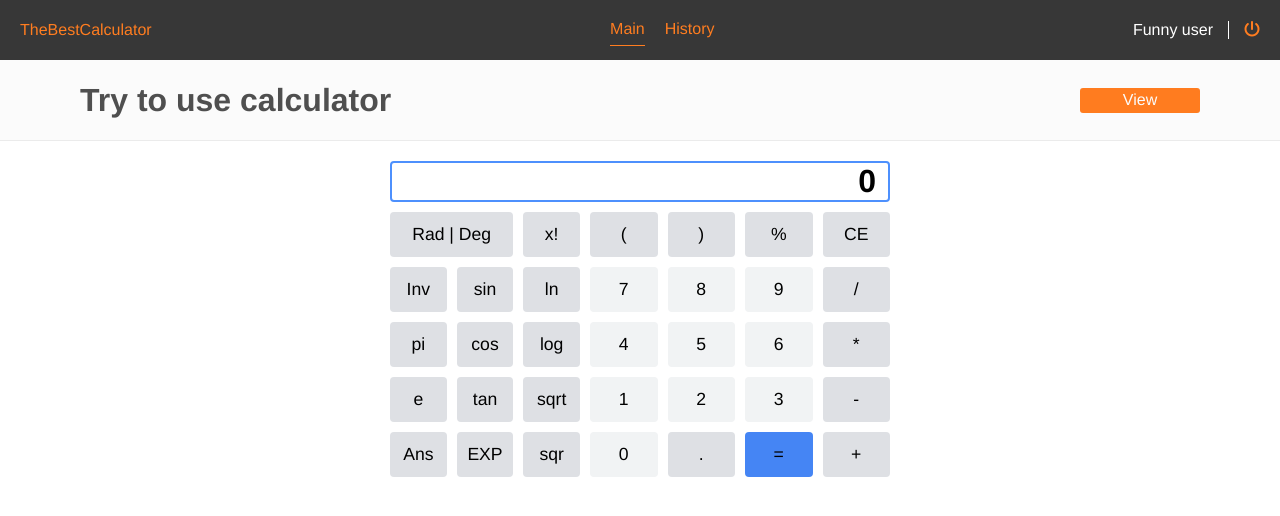
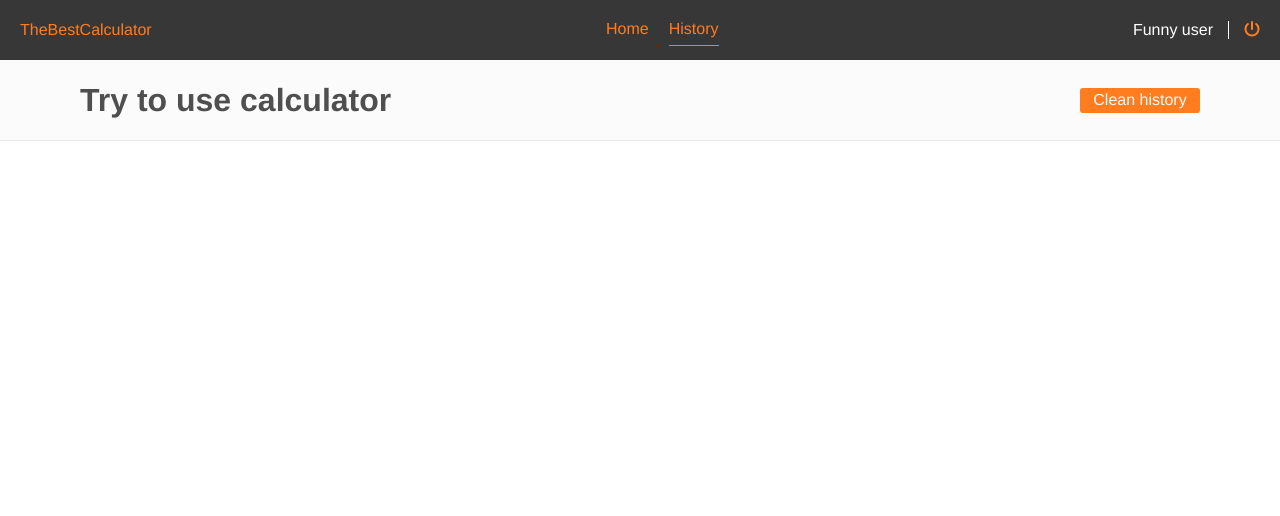
Before and after one commit to skiffua/vueCalculator, a Vue app: page /history in a window 1280 px wide. Shown: the top 516 px of the page. Built offline with nearby package versions, Linux system fonts and the light colour scheme.

Commit message:
Feature: routing

```diff
--- a/package.json
+++ b/package.json
@@ -10,7 +10,9 @@
   "dependencies": {
     "core-js": "^2.6.5",
     "normalize.css": "^8.0.1",
-    "vue": "^2.6.10"
+    "vue": "^2.6.10",
+    "vue-router": "^3.1.3",
+    "vuex": "^3.1.1"
   },
   "devDependencies": {
     "@vue/cli-plugin-babel": "^3.12.0",
--- a/src/App.vue
+++ b/src/App.vue
@@ -1,30 +1,17 @@
 <template>
-  <div id="app">
-    <Header />
-    <Calculator />
-  </div>
+   <router-view></router-view>
 </template>
 
 <script>
-  import Header from "./components/Header";
-  import Calculator from './components/Calculator';
 
-  export default {
-    name: "app",
-    components: {
-      Header,
-      Calculator,
-    },
-  };
+export default {
+  name: "app",
+};
+
 </script>
 
-<style>
-  @import '~normalize.css/normalize.css';
+<style lang="scss">
 
-  #app {
-    font-family: "Avenir", Helvetica, Arial, sans-serif;
-    -webkit-font-smoothing: antialiased;
-    -moz-osx-font-smoothing: grayscale;
-  }
+    @import './assets/app';
 
 </style>
--- /dev/null
+++ b/src/assets/app.scss
@@ -0,0 +1,37 @@
+@import '~normalize.css';
+@import '../assets/variables';
+
+body {
+  font-family: "Avenir", Helvetica, Arial, sans-serif;
+  -webkit-font-smoothing: antialiased;
+  -moz-osx-font-smoothing: grayscale;
+}
+
+ul {
+  list-style-type: none;
+}
+
+.environment-block {
+  display: flex;
+  justify-content: space-between;
+  align-items: center;
+  height: 80px;
+  margin-top: 60px;
+  padding: 0 $environment-block-padding-big-screen;
+  border-bottom: 1px solid #ebebeb;
+  color: #4f4f4f;
+  background-color: #fbfbfb;
+
+  @media screen and (max-width: 620px) {
+    padding: 0 $environment-block-padding-small-screen;
+  }
+
+  .change-calc-view {
+    width: 120px;
+    height: 25px;
+    border: none;
+    border-radius: 3px;
+    color: #fbfbfb;
+    background-color: #ff7c1f;
+  }
+}
--- a/src/components/Calculator.vue
+++ b/src/components/Calculator.vue
@@ -2,7 +2,6 @@
     <div>
         <div class="environment-block">
             <h1>Try to use calculator</h1>
-            <button class="change-calc-view">View</button>
         </div>
 
         <div class="calculator">
@@ -49,13 +48,13 @@
                     <button class="btn-grey" value="+" @click="onOperationClick('+')">+</button>
                 </div>
             </div>
-            <p v-for="(operation, index) in history" v-bind:key="index">{{ operation }}</p>
         </div>
     </div>
 </template>
 
 <script>
     export default {
+
         data() {
             return {
                 calc_screen: '',
@@ -64,12 +63,15 @@
                 second_argument: '',
                 lastSecond_argument: '',
                 operation: '',
-                lastOperation: '',
-                history: []
+                lastOperation: ''
             }
         },
 
         methods: {
+            pushOperationInState(operation, result) {
+                this.$store.commit('pushOperationToHistory', { operation, result })
+            },
+
             onClearScreen() {
                 this.calc_screen = '';
                 this.first_argument = '';
@@ -81,7 +83,6 @@
             },
 
             onDigitClick(digit) {
-
                 if (this.error) {
                     this.onClearScreen();
                 }
@@ -101,7 +102,6 @@
             },
 
             onDotClick() {
-
                 if (!this.operation) {
                     this.first_argument = this.addDot(this.first_argument);
                 } else {
@@ -112,22 +112,21 @@
             },
 
             addDot(argument) {
-
                 argument = argument || '0';
                 argument += argument.indexOf('.') !== -1 ? '' : '.';
+
                 return argument;
             },
 
             onOperationClick(operation) {
-
                 if (!this.first_argument) {
                     this.first_argument = '0';
                 }
 
-                this.first_argument = this.deleteDotIfNoDigitAfter(this.first_argument)
+                this.first_argument = this.deleteDotIfNoDigitAfter(this.first_argument);
 
                 if (this.second_argument) {
-                    this.second_argument = this.deleteDotIfNoDigitAfter(this.second_argument)
+                    this.second_argument = this.deleteDotIfNoDigitAfter(this.second_argument);
                     this.onGetResult();
                 }
 
@@ -136,7 +135,6 @@
             },
 
             deleteDotIfNoDigitAfter(argument) {
-
                 if (argument.indexOf('.') === (argument.length - 1)) {
                     return argument.slice(0, argument.length - 1)
                 } else {
@@ -145,16 +143,6 @@
             },
 
             onGetResult() {
-
-                try {
-                    if (!this.first_argument || (!this.first_argument && !this.second_argument)) {
-                        return;
-                    }
-
-                    if (!this.operation && !this.lastOperation) {
-                        return;
-                    }
-
                 if (this.first_argument && !this.operation && !this.second_argument && this.lastOperation) {
                     this.operation = this.lastOperation;
                     this.second_argument = this.lastSecond_argument;
@@ -164,33 +152,52 @@
                     this.second_argument = this.first_argument;
                 }
 
-                    if (this.second_argument === '0' && this.operation === '/') {
-                        throw new Error('Can not divide by zero');
-                    }
-
                 if (this.second_argument) {
                     this.second_argument = this.deleteDotIfNoDigitAfter(this.second_argument)
                 }
 
+
+                const valid = this.validate();
+
+                if (valid === true) {
                     this.result();
 
                     const result = eval(this.calc_screen).toString();
-                    this.history.push(this.calc_screen + '=' + result);
+
                     this.first_argument = result;
                     this.lastSecond_argument = this.second_argument;
                     this.second_argument = '';
-
                     this.lastOperation = this.operation;
                     this.operation = '';
 
+                    this.pushOperationInState(this.calc_screen, result);
+
                     this.result();
-                } catch (e) {
-                    this.error = e.message;
+                } else {
+                    if (valid) {
+                        this.error = valid;
+                    }
                 }
             },
 
             result() {
                 this.calc_screen = this.first_argument + this.operation + this.second_argument;
+            },
+
+            validate() {
+                if (!this.first_argument || (!this.first_argument && !this.second_argument)) {
+                    return false;
+                }
+
+                if (!this.operation && !this.lastOperation) {
+                    return false;
+                }
+
+                if (this.second_argument === '0' && this.operation === '/') {
+                    return 'Can not divide by zero';
+                }
+
+                return true;
             }
         }
     }
@@ -198,32 +205,6 @@
 
 <style scoped lang="scss">
     @import '../assets/variables';
-
-
-    .environment-block {
-        display: flex;
-        justify-content: space-between;
-        align-items: center;
-        height: 80px;
-        margin-top: 60px;
-        padding: 0 $environment-block-padding-big-screen;
-        border-bottom: 1px solid #ebebeb;
-        color: #4f4f4f;
-        background-color: #fbfbfb;
-
-        @media screen and (max-width: 620px) {
-            padding: 0 $environment-block-padding-small-screen;
-        }
-
-        .change-calc-view {
-            width: 120px;
-            height: 25px;
-            border: none;
-            border-radius: 3px;
-            color: #fbfbfb;
-            background-color: #ff7c1f;
-        }
-    }
 
     .calculator {
         max-width: 500px;
--- a/src/components/Header.vue
+++ b/src/components/Header.vue
@@ -4,10 +4,9 @@
     <div class="menu-block">
       <ul class="menu">
         <li>
-          <a class="active-link" href="#" >Main</a>
-        </li>
+          <router-link to="/" active-class="active-link" exact>Home</router-link>
         <li>
-          <a href="#">History</a>
+          <router-link to="/history" active-class="active-link">History</router-link>
         </li>
       </ul>
     </div>
--- /dev/null
+++ b/src/pages/History.vue
@@ -0,0 +1,66 @@
+<template>
+    <div>
+        <Header/>
+        <div class="environment-block">
+            <h1>Try to use calculator</h1>
+            <button class="change-calc-view" @click="onCleanHistory()">Clean history</button>
+        </div>
+        <ul class="historyOperations">
+            <li v-for="({ operation, result }, index) in historyList" v-bind:key="index">
+                <div class="expression">{{ operation }}</div><div class="equalSymbol">=</div><div class="expression">{{ result }}</div>
+            </li>
+        </ul>
+    </div>
+</template>
+
+<script>
+
+    import Header from '../components/Header'
+
+    export default {
+
+        name: "History",
+
+        components: {
+            Header,
+        },
+
+        computed: {
+            historyList(){
+              return this.$store.state.history
+            }
+        },
+
+        methods: {
+            onCleanHistory(){
+                this.$store.commit('cleanHistory')
+            }
+        }
+    }
+
+</script>
+
+<style lang="scss">
+
+    .historyOperations {
+
+        & .expression, .equalSymbol {
+            display: inline-block;
+            padding: 5px 10px;
+            margin: 5px;
+            font-size: 2em;
+        }
+
+        & .expression {
+            border: 2px solid #dfe1e5;
+            border-radius: 3px;
+            color: #007ce3;
+        }
+
+        & .equalSymbol {
+            color: #dfe1e5;
+        }
+
+    }
+
+</style>
--- /dev/null
+++ b/src/pages/Home.vue
@@ -0,0 +1,28 @@
+<template>
+    <div>
+        <Header />
+        <Calculator />
+    </div>
+</template>
+
+<script>
+
+    import Header from '../components/Header'
+    import Calculator from '../components/Calculator'
+
+    export default {
+
+        name: "Home",
+
+        components: {
+            Header,
+            Calculator
+        }
+
+    }
+
+</script>
+
+<style scoped>
+
+</style>
--- /dev/null
+++ b/src/routes.js
@@ -0,0 +1,22 @@
+import VueRouter from "vue-router"
+import Home from './pages/Home'
+import History from "./pages/History";
+
+
+export default new VueRouter({
+    routes: [
+        {
+            path: '',
+            component: Home
+        },
+        {
+            path: '/history',
+            component: History
+        },
+        {
+            path: '*',
+            redirect: '/'
+        }
+    ],
+    mode: 'history'
+})
--- /dev/null
+++ b/src/store/index.js
@@ -0,0 +1,24 @@
+import Vue from 'vue'
+import Vuex from 'vuex'
+
+Vue.use(Vuex)
+
+export default new Vuex.Store({
+
+    state: {
+        history: [],
+    },
+
+    mutations: {
+
+        pushOperationToHistory (state, { operation, result } ) {
+            state.history.push({ operation, result })
+        },
+
+        cleanHistory (state) {
+            state.history.splice(0, state.history.length);
+        }
+
+    }
+
+})
```
Also changed, not shown: src/main.js (+6 -1 lines), 1 other file (tests, documents, lock files or other folders). Lines whose indentation alone changed are shown as unchanged.
